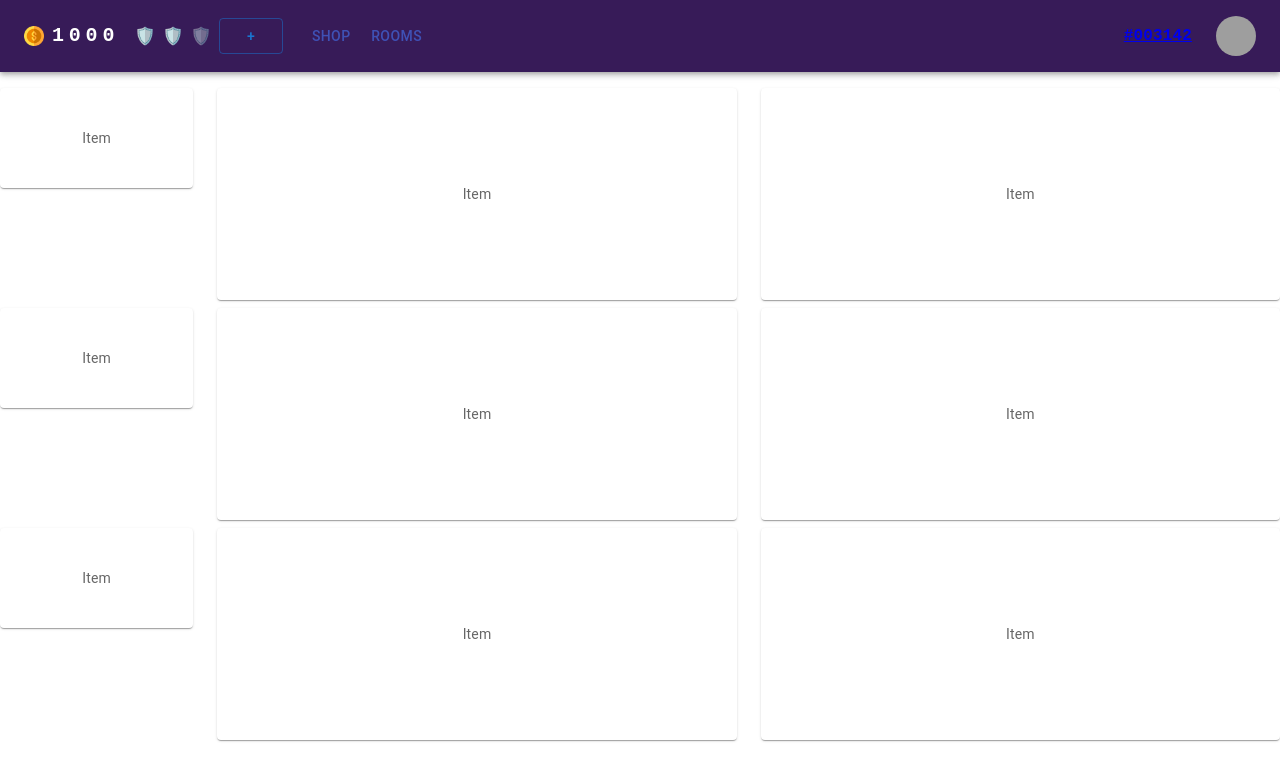
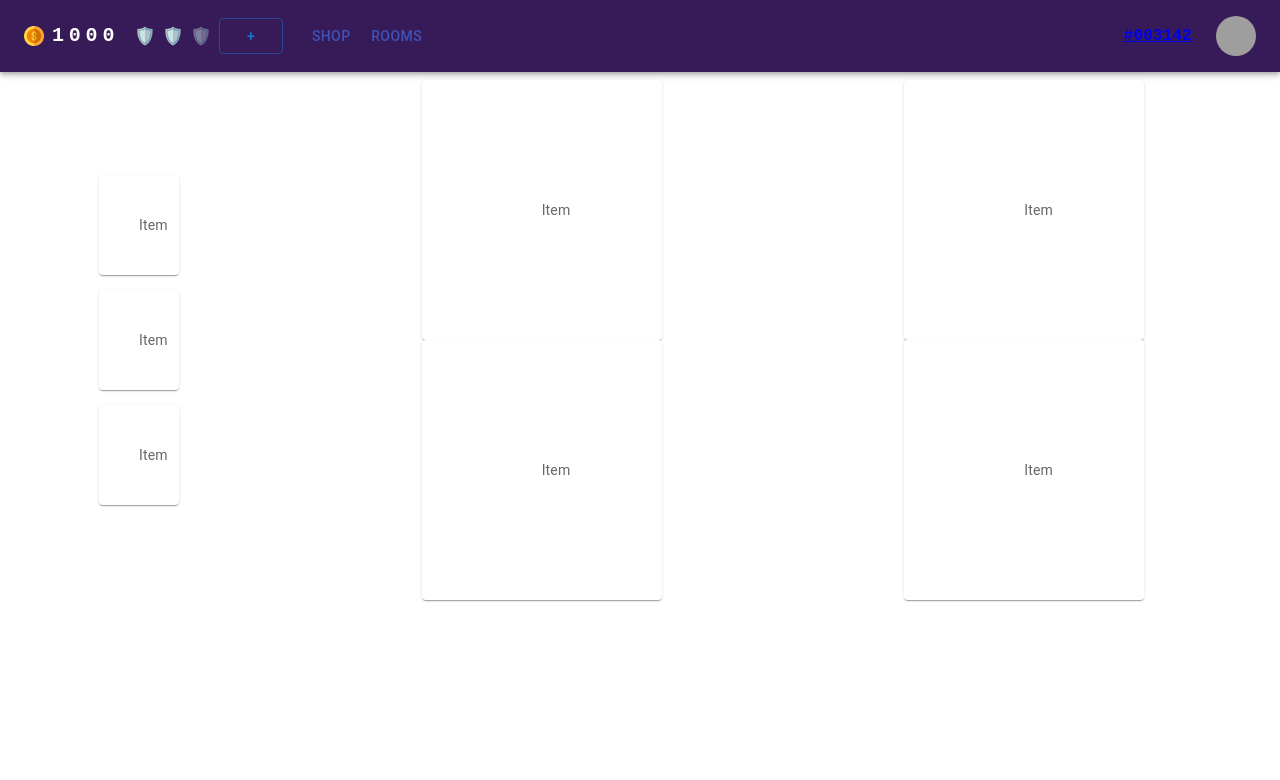
Before and after one commit to JDCRecomendable/wdcc-x-sesa-hackathon-2022, a React (Create React App) app in the folder frontend/: page /shop in a window 1280 px wide. Shown: the top 780 px of the page. Built offline with nearby package versions, Linux system fonts and the light colour scheme; grey boxes are pictures that could not be loaded.

Commit message:
Readjusted grids to match shop

```diff
--- a/frontend/src/pages/ShopPage.js
+++ b/frontend/src/pages/ShopPage.js
@@ -8,7 +8,7 @@ import Paper from '@mui/material/Paper';
 const Item = styled(Paper)(({ theme }) => ({
   backgroundColor: theme.palette.mode === 'dark' ? '#1A2027' : '#fff',
   ...theme.typography.body2,
-  padding: theme.spacing(12),
+  padding: theme.spacing(15),
   textAlign: 'center',
   color: theme.palette.text.secondary,
 }));
@@ -18,14 +18,103 @@ const Item1 = styled(Paper)(({ theme }) => ({
   ...theme.typography.body2,
   padding: theme.spacing(5),
   textAlign: 'center',
+  marginBottom: '15px',
+  marginTop: '15px',
   color: theme.palette.text.secondary,
 }));
 
-function FormRow() {
+// function FormRow() {
+//   return (
+//     <React.Fragment>
+//       <Grid item xs={2}>
+//         <Item1>Item</Item1>
+//       </Grid>
+//       <Grid item xs={5}>
+//         <Item>Item</Item>
+//       </Grid>
+//       <Grid item xs={5}>
+//         <Item>Item</Item>
+//       </Grid>
+//     </React.Fragment>
+//   );
+// }
+
+const ShopPage = () => {
   return (
+    // <Box sx={{ flexGrow: 1 }}>
+    //   <Grid container spacing={1} alignItems="center" justifyContent="space-around">
+    //     <Grid container item spacing={3}>
+    //       <React.Fragment>
+    //         <Grid item xs={2}>
+    //           <Item1>Item</Item1>
+    //         </Grid>
+    //         <Grid item xs={5}>
+    //           <Item>Item</Item>
+    //         </Grid>
+    //         <Grid item xs={5}>
+    //           <Item>Item</Item>
+    //         </Grid>
+    //       </React.Fragment>
+    //     </Grid>
+    //     <Grid container item spacing={3}>
+    //       <React.Fragment>
+    //         <Grid item xs={2}>
+    //           <Item1>Item</Item1>
+    //         </Grid>
+    //         <Grid item xs={5}>
+    //           <Item>Item</Item>
+    //         </Grid>
+    //         <Grid item xs={5}>
+    //           <Item>Item</Item>
+    //         </Grid>
+    //       </React.Fragment>
+    //     </Grid>
+    //     <Grid container item spacing={3}>
+    //       <React.Fragment>
+    //         <Grid item xs={2}>
+    //           <Item1>Item</Item1>
+    //         </Grid>
+    //         {/* <Grid item xs={5}>
+    //           <Item>Item</Item>
+    //         </Grid>
+    //         <Grid item xs={5}>
+    //           <Item>Item</Item>
+    //         </Grid> */}
+    //       </React.Fragment>
+    //     </Grid>
+    //   </Grid>
+    // </Box>
+    <Box sx={{ flexGrow: 1 }}>
+      <Grid container spacing={1} alignItems="center" justifyContent="space-around">
+        <Grid>
           <React.Fragment>
             <Grid item xs={2}>
               <Item1>Item</Item1>
+            </Grid>
+            <Grid item xs={5}>
+              <Item1>Item</Item1>
+            </Grid>
+            <Grid item xs={5}>
+              <Item1>Item</Item1>
+            </Grid>
+          </React.Fragment>
+        </Grid>
+
+        <Grid>
+          <React.Fragment>
+          <Grid item xs={5}>
+            <Item>Item</Item>
+          </Grid>
+          <Grid item xs={5}>
+            <Item>Item</Item>
+          </Grid>
+        </React.Fragment>
+        </Grid>
+
+        <Grid>
+          <React.Fragment>
+          <Grid item xs={2}>
+
           </Grid>
           <Grid item xs={5}>
             <Item>Item</Item>
@@ -33,24 +122,11 @@ function FormRow() {
           <Grid item xs={5}>
             <Item>Item</Item>
           </Grid>
-    </React.Fragment>
-  );
-}
-
-const ShopPage = () => {
-  return (
-      <Box sx={{ flexGrow: 1 }}>
-        <Grid container spacing={1} alignItems= "center"  justifyContent="space-around">
-          <Grid container item spacing={3}>
-            <FormRow />
+        </React.Fragment></Grid>
       </Grid>
-          <Grid container item spacing={3}>
-            <FormRow />
-          </Grid>
-          <Grid container item spacing={3}>
-            <FormRow />
-          </Grid>
-        </Grid>
+      {/* <Grid container spacing={1} alignItems="center" justifyContent="space-around">
+2
+</Grid> */}
     </Box>
 
   );
```
Lines whose indentation alone changed are shown as unchanged.
